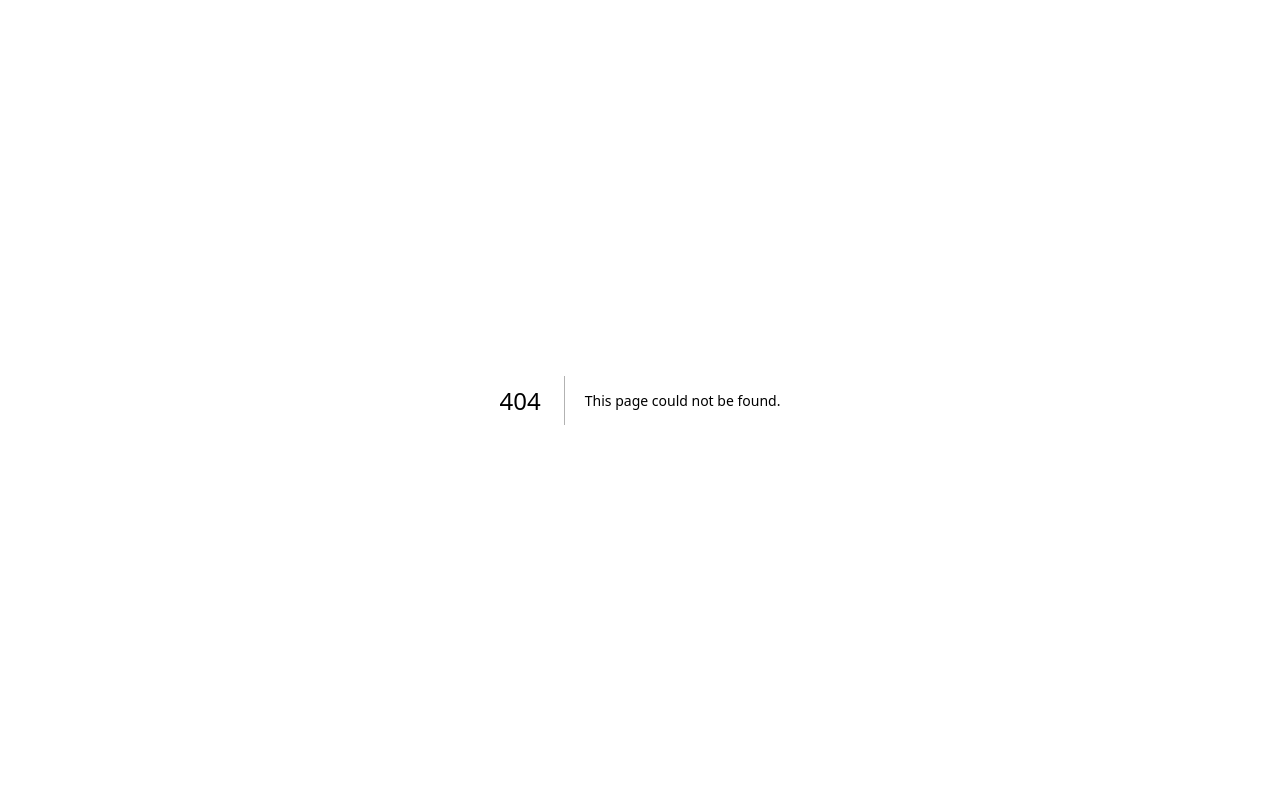
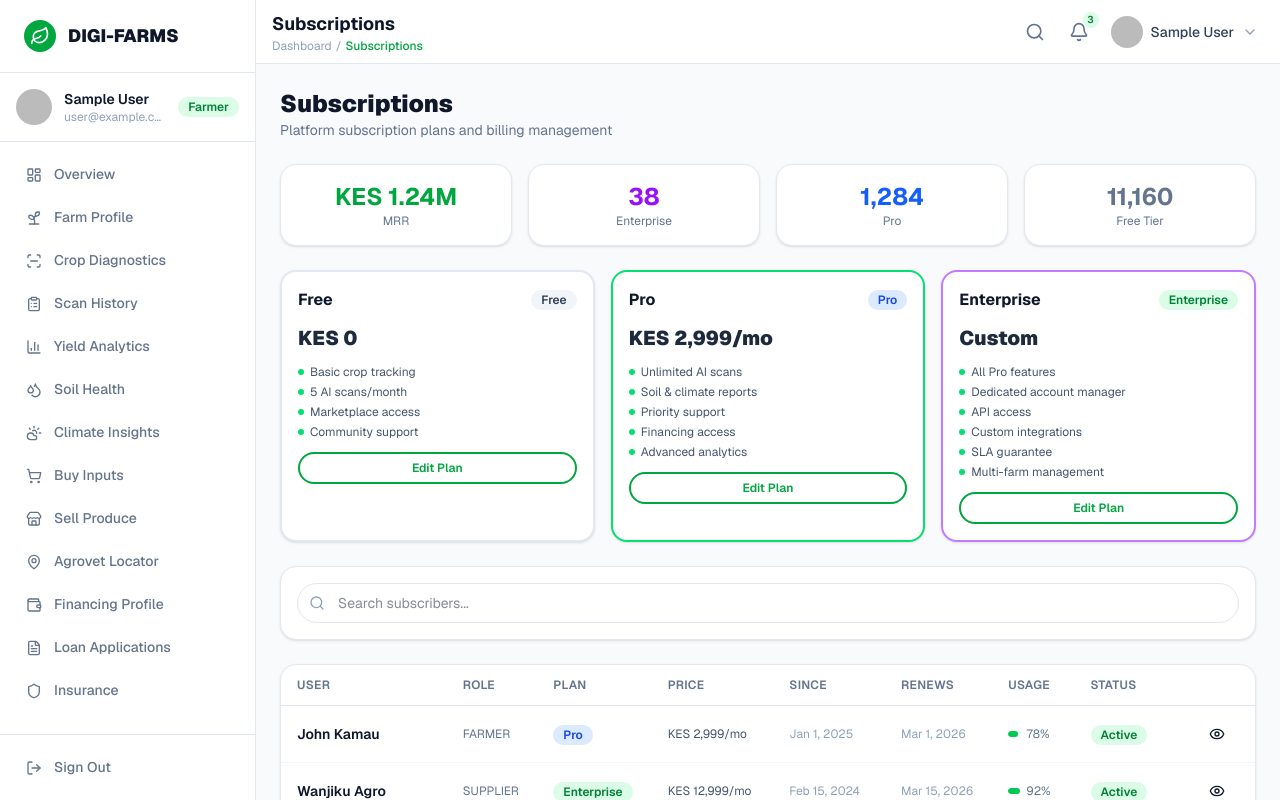
Before and after one commit to Faqih001/digi-farms, a Next.js app: page /admin/subscriptions in a window 1280 px wide. Before the commit this address had no page. Built offline with nearby package versions, Linux system fonts and the light colour scheme; no server answers; sample sign-in values are in the browser's storage.

Commit message:
feat: add admin subscriptions page with subscriber management and plan details

```diff
--- /dev/null
+++ b/app/(dashboard)/admin/subscriptions/page.tsx
@@ -0,0 +1,126 @@
+import { Card, CardContent, CardHeader, CardTitle } from "@/components/ui/card";
+import { Badge } from "@/components/ui/badge";
+import { Button } from "@/components/ui/button";
+import { Search, CreditCard, TrendingUp, Users, Eye } from "lucide-react";
+
+const subscribers = [
+  { user: "John Kamau", role: "FARMER", plan: "Pro", price: "KES 2,999/mo", since: "Jan 1, 2025", renews: "Mar 1, 2026", status: "Active", usage: 78 },
+  { user: "Wanjiku Agro", role: "SUPPLIER", plan: "Enterprise", price: "KES 12,999/mo", since: "Feb 15, 2024", renews: "Mar 15, 2026", status: "Active", usage: 92 },
+  { user: "Equity Agri Finance", role: "LENDER", plan: "Enterprise", price: "KES 24,999/mo", since: "Jan 8, 2024", renews: "Mar 8, 2026", status: "Active", usage: 65 },
+  { user: "Grace Akinyi", role: "FARMER", plan: "Free", price: "KES 0/mo", since: "Mar 5, 2025", renews: "N/A", status: "Active", usage: 34 },
+  { user: "KCB AgriFinance", role: "LENDER", plan: "Enterprise", price: "KES 24,999/mo", since: "Feb 15, 2025", renews: "Mar 15, 2026", status: "Active", usage: 81 },
+  { user: "Peter Ochieng", role: "SUPPLIER", plan: "Pro", price: "KES 5,999/mo", since: "Apr 10, 2025", renews: "Mar 10, 2026", status: "Past Due", usage: 48 },
+  { user: "Mary Njeri", role: "FARMER", plan: "Free", price: "KES 0/mo", since: "May 22, 2025", renews: "N/A", status: "Active", usage: 15 },
+];
+
+const planConfig: Record<string, "secondary" | "info" | "success"> = {
+  Free: "secondary",
+  Pro: "info",
+  Enterprise: "success",
+};
+
+export default function AdminSubscriptionsPage() {
+  const mrr = 842000 + 12999 + 24999 * 2 + 5999;
+  function fmt(n: number) {
+    return `KES ${(n / 1000).toFixed(0)}K`;
+  }
+
+  return (
+    <div className="space-y-6">
+      <div>
+        <h1 className="text-2xl font-black text-slate-900 dark:text-white">Subscriptions</h1>
+        <p className="text-sm text-slate-500">Platform subscription plans and billing management</p>
+      </div>
+
+      <div className="grid grid-cols-2 lg:grid-cols-4 gap-4">
+        {[
+          { label: "MRR", value: "KES 1.24M", color: "text-green-600" },
+          { label: "Enterprise", value: "38", color: "text-purple-600" },
+          { label: "Pro", value: "1,284", color: "text-blue-600" },
+          { label: "Free Tier", value: "11,160", color: "text-slate-500" },
+        ].map(({ label, value, color }) => (
+          <Card key={label}>
+            <CardContent className="p-4 text-center">
+              <p className={`text-2xl font-bold ${color}`}>{value}</p>
+              <p className="text-xs text-slate-500">{label}</p>
+            </CardContent>
+          </Card>
+        ))}
+      </div>
+
+      <div className="grid lg:grid-cols-3 gap-4">
+        {[
+          { plan: "Free", price: "KES 0", features: ["Basic crop tracking", "5 AI scans/month", "Marketplace access", "Community support"], color: "border-slate-200", badge: "secondary" as const },
+          { plan: "Pro", price: "KES 2,999/mo", features: ["Unlimited AI scans", "Soil & climate reports", "Priority support", "Financing access", "Advanced analytics"], color: "border-green-400", badge: "info" as const },
+          { plan: "Enterprise", price: "Custom", features: ["All Pro features", "Dedicated account manager", "API access", "Custom integrations", "SLA guarantee", "Multi-farm management"], color: "border-purple-400", badge: "success" as const },
+        ].map(({ plan, price, features, color, badge }) => (
+          <Card key={plan} className={`border-2 ${color}`}>
+            <CardContent className="p-4">
+              <div className="flex items-center justify-between mb-3">
+                <p className="font-bold text-slate-900 dark:text-white">{plan}</p>
+                <Badge variant={badge}>{plan}</Badge>
+              </div>
+              <p className="text-xl font-black text-slate-800 dark:text-slate-200 mb-3">{price}</p>
+              <ul className="space-y-1">
+                {features.map((f) => (
+                  <li key={f} className="flex items-center gap-1.5 text-xs text-slate-600 dark:text-slate-400">
+                    <div className="w-1.5 h-1.5 rounded-full bg-green-400 flex-shrink-0" />
+                    {f}
+                  </li>
+                ))}
+              </ul>
+              <Button variant="outline" size="sm" className="w-full mt-3">Edit Plan</Button>
+            </CardContent>
+          </Card>
+        ))}
+      </div>
+
+      <Card>
+        <CardContent className="p-4">
+          <div className="relative">
+            <Search className="absolute left-3 top-1/2 -translate-y-1/2 w-4 h-4 text-slate-400" />
+            <input className="w-full h-10 pl-10 pr-4 rounded-xl border border-slate-200 dark:border-slate-700 bg-white dark:bg-slate-900 text-sm focus:outline-none focus:ring-2 focus:ring-green-500" placeholder="Search subscribers..." />
+          </div>
+        </CardContent>
+      </Card>
+
+      <Card>
+        <CardContent className="p-0">
+          <div className="overflow-x-auto">
+            <table className="w-full text-sm">
+              <thead>
+                <tr className="border-b border-slate-200 dark:border-slate-700">
+                  {["User", "Role", "Plan", "Price", "Since", "Renews", "Usage", "Status", ""].map((h) => (
+                    <th key={h} className="px-4 py-3 text-left font-semibold text-slate-500 dark:text-slate-400 text-xs uppercase tracking-wide">{h}</th>
+                  ))}
+                </tr>
+              </thead>
+              <tbody className="divide-y divide-slate-100 dark:divide-slate-800">
+                {subscribers.map((s) => (
+                  <tr key={s.user} className="hover:bg-slate-50 dark:hover:bg-slate-800/50 transition-colors">
+                    <td className="px-4 py-3 font-semibold text-slate-900 dark:text-white">{s.user}</td>
+                    <td className="px-4 py-3 text-slate-500 text-xs">{s.role}</td>
+                    <td className="px-4 py-3"><Badge variant={planConfig[s.plan]} className="text-xs">{s.plan}</Badge></td>
+                    <td className="px-4 py-3 text-slate-600 dark:text-slate-400 text-xs">{s.price}</td>
+                    <td className="px-4 py-3 text-slate-400 text-xs">{s.since}</td>
+                    <td className="px-4 py-3 text-slate-400 text-xs">{s.renews}</td>
+                    <td className="px-4 py-3 min-w-[80px]">
+                      <div className="flex items-center gap-1.5 text-xs">
+                        <div className="flex-1 h-1.5 bg-slate-100 dark:bg-slate-700 rounded-full overflow-hidden">
+                          <div className="h-full bg-green-500 rounded-full" style={{ width: `${s.usage}%` }} />
+                        </div>
+                        <span className="text-slate-500 w-8">{s.usage}%</span>
+                      </div>
+                    </td>
+                    <td className="px-4 py-3"><Badge variant={s.status === "Active" ? "success" : "destructive"} className="text-xs">{s.status}</Badge></td>
+                    <td className="px-4 py-3"><Button variant="ghost" size="sm"><Eye className="w-3 h-3" /></Button></td>
+                  </tr>
+                ))}
+              </tbody>
+            </table>
+          </div>
+        </CardContent>
+      </Card>
+    </div>
+  );
+}
```
